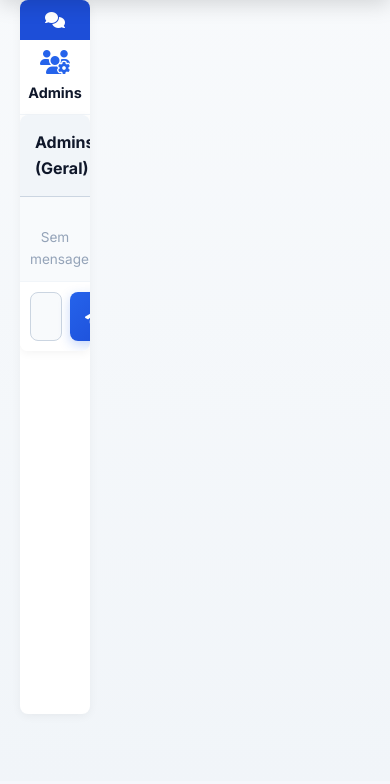
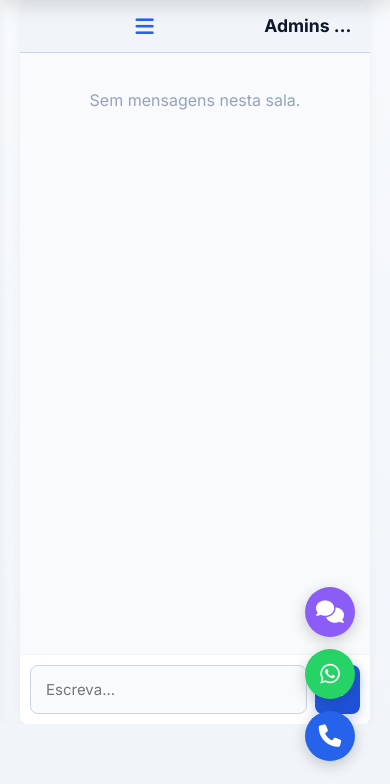
Before and after one commit to melphystec-eng/sistem-alfaiataria, a Flask app: page /admin/chat in a window 390 px wide; the page is wider, and only the part inside the window is pictured. Shown: the part 63-847 px from the top of that part. Before the commit the page ends 778 px from the top of that part, so only its background shows below. Run offline with Flask 3, Linux system fonts and the light colour scheme; the visitor is signed in with stand-in values (Sample User, id 1); data that the repository does not hold is empty; parts of the project's set-up code (start-up, migrations or seed data) failed here and were passed over; some libraries are stand-ins or nearby versions.

Commit message:
Chat admi

```diff
--- a/templates/admin_chat.html
+++ b/templates/admin_chat.html
@@ -1,21 +1,20 @@
-<style>
-  .fab-container { display: none !important; }
-</style>
 {% extends "base.html" %}
 {% block title %}Chat - Administração{% endblock %}
 
 {% block content %}
 <style>
-  /* Estrutura base */
+  /* ================= LAYOUT PARA PC ================= */
   .admin-chat-layout {
     display: flex;
     gap: 15px;
-    height: calc(100vh - 120px);
+    height: calc(100vh - 130px);
+    position: relative;
+    overflow: hidden;
   }
 
-  /* Barra lateral (Lista de Conversas) */
+  /* Barra Lateral (Lista) */
   .chat-sidebar {
-    width: 280px;
+    width: 260px;
     background: white;
     border-radius: 12px;
     box-shadow: 0 2px 10px rgba(0,0,0,0.05);
@@ -23,9 +22,10 @@
     flex-direction: column;
     overflow: hidden;
     flex-shrink: 0;
+    transition: transform 0.3s ease;
   }
 
-  /* Área Principal (Mensagens) */
+  /* Área Principal (Chat) */
   .chat-main {
     flex: 1;
     background: white;
@@ -34,85 +34,130 @@
     display: flex;
     flex-direction: column;
     overflow: hidden;
-    min-width: 0; /* Impede que o chat esmague a barra lateral */
+    min-width: 0; /* Impede que o texto estique o chat */
   }
 
-  /* --- RESPONSIVIDADE (TELEMÓVEL) --- */
+  /* Botão de abrir/fechar lista (Só visível no telemóvel) */
+  .btn-toggle-sidebar {
+    display: none;
+    background: transparent;
+    border: none;
+    color: var(--azul);
+    font-size: 1.3rem;
+    padding: 0 10px 0 0;
+    margin: 0;
+    box-shadow: none;
+    min-height: auto;
+    cursor: pointer;
+  }
+
+  /* Fundo escuro quando a gaveta abre no telemóvel */
+  .overlay-sidebar {
+    display: none;
+    position: fixed;
+    top: 0; left: 0; width: 100vw; height: 100vh;
+    background: rgba(0,0,0,0.5);
+    z-index: 99;
+  }
+
+  /* ================= LAYOUT PARA TELEMÓVEL ================= */
   @media (max-width: 768px) {
     .admin-chat-layout {
-      height: calc(100vh - 130px);
-      gap: 8px; /* Espaço pequeno entre a lista e o chat */
+      height: calc(100vh - 120px);
+      gap: 0;
     }
 
-    /* A LISTA FICA MUITO MAIS FINA NO TELEMÓVEL */
+    /* A barra lateral esconde-se fora do ecrã */
     .chat-sidebar {
-      width: 70px;
-      border-radius: 8px;
+      position: absolute;
+      top: 0; left: 0;
+      width: 260px;
+      height: 100%;
+      z-index: 100;
+      transform: translateX(-100%); /* Escondida para a esquerda */
+      border-radius: 0 12px 12px 0;
     }
 
-    .chat-sidebar h3 { font-size: 0.9rem; margin: 0; } /* Título mais pequeno */
-    .sala-item { padding: 10px 5px !important; flex-direction: column; text-align: center; gap: 5px !important; }
-    .sala-item i { font-size: 1.5rem !important; margin-bottom: 2px; }
-    .sala-item b { font-size: 0.7rem; }
-    .sala-item small { display: none; } /* Esconde o número da sala para não quebrar */
+    /* Quando tem a classe .aberto, aparece */
+    .chat-sidebar.aberto {
+      transform: translateX(0);
+    }
+
+    .overlay-sidebar.show {
+      display: block;
+    }
+
+    .btn-toggle-sidebar {
+      display: block;
+    }
 
     .chat-main {
       border-radius: 8px;
     }
+  }
 
-    .msg-balao { max-width: 90% !important; font-size: 0.9rem !important; }
-  }
+  .sala-item:hover { background: #f1f5f9 !important; }
 </style>
 
 <div class="admin-chat-layout">
 
+  <!-- Fundo escuro -->
+  <div class="overlay-sidebar" id="overlay" onclick="toggleSidebar()"></div>
+
   <!-- Barra Lateral de Conversas -->
-  <div class="chat-sidebar">
-    <div style="padding: 12px; background: var(--azul-esc); color: white; text-align: center;">
-      <h3 style="margin: 0; font-size: 1rem;"><i class="fa-solid fa-comments"></i></h3>
+  <div class="chat-sidebar" id="sidebar">
+    <div style="padding: 15px; background: var(--azul-esc); color: white;">
+      <h3 style="margin: 0; font-size: 1.1rem;"><i class="fa-solid fa-comments"></i> Conversas</h3>
     </div>
 
     <div style="overflow-y: auto; flex: 1;">
       <!-- Sala Geral -->
-      <div onclick="mudarSala('geral_admins', 'Admins (Geral)')" class="sala-item" data-sala="geral_admins" style="padding: 15px 10px; border-bottom: 1px solid var(--cinza-100); cursor: pointer; display: flex; align-items: center; gap: 10px;">
+      <div onclick="mudarSala('geral_admins', 'Admins (Geral)')" class="sala-item" data-sala="geral_admins" style="padding: 12px 15px; border-bottom: 1px solid var(--cinza-100); cursor: pointer; display: flex; align-items: center; gap: 10px;">
         <i class="fa-solid fa-users-gear" style="color: var(--azul); font-size: 1.2rem;"></i>
         <div>
-          <b style="display: block; color: var(--preto); font-size: 0.9rem;">Admins</b>
-          <small style="color: var(--cinza-500); font-size: 0.7rem;">Geral</small>
+          <b style="display: block; color: var(--preto); font-size: 0.9rem;">Admins (Geral)</b>
+          <small style="color: var(--cinza-500); font-size: 0.75rem;">Conversa interna</small>
         </div>
       </div>
-            <!-- Salas dos Clientes -->
+
+      <!-- Salas dos Clientes -->
       {% for s in salas_clientes %}
       <div onclick="mudarSala('{{ s.sala }}', '{{ s.nome }}')" class="sala-item" data-sala="{{ s.sala }}"
-           style="padding: 12px 10px; border-bottom: 1px solid var(--cinza-100); cursor: pointer; display: flex; align-items: center; gap: 10px;
+           style="padding: 12px 15px; border-bottom: 1px solid var(--cinza-100); cursor: pointer; display: flex; align-items: center; gap: 10px;
                   {% if s.tem_nova %}background: #fee2e2; border-left: 4px solid #ef4444;{% else %}border-left: 4px solid transparent;{% endif %}">
 
         <div style="position: relative;">
           <i class="fa-solid fa-user" style="color: {% if s.tem_nova %}#ef4444{% else %}var(--cinza-500){% endif %}; font-size: 1.2rem;"></i>
           {% if s.tem_nova %}
-            <!-- Bolinha vermelha de aviso -->
             <span style="position: absolute; top: -2px; right: -4px; width: 10px; height: 10px; background: #ef4444; border-radius: 50%; border: 2px solid white;"></span>
           {% endif %}
         </div>
 
         <div style="overflow: hidden; flex: 1;">
-          <b style="display: block; color: {% if s.tem_nova %}#b91c1c{% else %}var(--preto){% endif %}; font-size: 0.85rem; white-space: nowrap; overflow: hidden; text-overflow: ellipsis;">
+          <b style="display: block; color: {% if s.tem_nova %}#b91c1c{% else %}var(--preto){% endif %}; font-size: 0.9rem; white-space: nowrap; overflow: hidden; text-overflow: ellipsis;">
             {{ s.nome }}
           </b>
-          <small style="color: var(--cinza-500); font-size: 0.65rem; display: block; white-space: nowrap; overflow: hidden; text-overflow: ellipsis;">
-            {% if s.tem_nova %}<b>Nova mensagem!</b>{% else %}{{ s.ultima_msg[:15] }}...{% endif %}
+          <small style="color: var(--cinza-500); font-size: 0.75rem; display: block; white-space: nowrap; overflow: hidden; text-overflow: ellipsis;">
+            {% if s.tem_nova %}<b>Nova mensagem!</b>{% else %}{{ s.ultima_msg[:20] }}{% if s.ultima_msg|length > 20 %}...{% endif %}{% endif %}
           </small>
         </div>
       </div>
       {% endfor %}
+    </div>
+  </div>
 
   <!-- Área Principal do Chat -->
   <div class="chat-main">
-    <div style="padding: 15px; background: var(--cinza-100); border-bottom: 1px solid var(--cinza-300);">
-      <h3 id="titulo-sala" style="margin: 0; color: var(--preto); font-size: 1rem;">Admins (Geral)</h3>
+    <div style="padding: 12px 15px; background: var(--cinza-100); border-bottom: 1px solid var(--cinza-300); display: flex; align-items: center;">
+      <!-- Botão de abrir lista (telemóvel) -->
+      <button class="btn-toggle-sidebar" onclick="toggleSidebar()">
+        <i class="fa-solid fa-bars"></i>
+      </button>
+
+      <h3 id="titulo-sala" style="margin: 0; color: var(--preto); font-size: 1.1rem; white-space: nowrap; overflow: hidden; text-overflow: ellipsis;">Admins (Geral)</h3>
     </div>
 
-    <div id="admin-chat-box" style="flex: 1; padding: 10px; overflow-y: auto; background: #f8fafc; display: flex; flex-direction: column; gap: 10px;">
+    <div id="admin-chat-box" style="flex: 1; padding: 15px; overflow-y: auto; background: #f8fafc; display: flex; flex-direction: column; gap: 10px;">
       <!-- Mensagens -->
     </div>
 
@@ -129,30 +174,38 @@ let salaAtual = 'geral_admins';
 const chatBox = document.getElementById('admin-chat-box');
 const input = document.getElementById('admin-chat-input');
 const titulo = document.getElementById('titulo-sala');
+const sidebar = document.getElementById('sidebar');
+const overlay = document.getElementById('overlay');
+
+function toggleSidebar() {
+  sidebar.classList.toggle('aberto');
+  overlay.classList.toggle('show');
+}
 
 function mudarSala(novaSala, novoTitulo) {
   salaAtual = novaSala;
   titulo.innerText = novoTitulo;
 
-  // Limpa os destaques visuais de TODAS as salas
+  // Limpa destaques
   document.querySelectorAll('.sala-item').forEach(el => {
     if (el.dataset.sala === novaSala) {
-      // Esta é a sala selecionada: Fica azul clara e sem aviso
       el.style.background = '#e0f2fe';
       el.style.borderLeft = '4px solid var(--azul)';
-
-      // Remove a bolinha vermelha se existir
       const bolinha = el.querySelector('span');
       if(bolinha) bolinha.style.display = 'none';
-
     } else {
-      // As outras salas ficam normais
       el.style.background = 'transparent';
       el.style.borderLeft = '4px solid transparent';
     }
   });
 
   chatBox.innerHTML = '';
+
+  // Fecha a gaveta no telemóvel
+  if (window.innerWidth <= 768 && sidebar.classList.contains('aberto')) {
+    toggleSidebar();
+  }
+
   carregarMensagensAdmin();
 }
 
@@ -164,12 +217,12 @@ function criarBalao(msg, meuTipo) {
   const radius = isMeu ? '15px 15px 0 15px' : '15px 15px 15px 0';
 
   return `
-    <div class="msg-balao" style="display: flex; flex-direction: column; align-items: ${alinhamento}; max-width: 85%; align-self: ${alinhamento};">
-      ${!isMeu ? `<small style="color: var(--cinza-500); margin-bottom: 2px; font-size: 0.7rem;">${msg.nome}</small>` : ''}
-      <div style="background: ${corFundo}; color: ${corTexto}; padding: 8px 12px; border-radius: ${radius}; box-shadow: 0 1px 2px rgba(0,0,0,0.1); font-size: 0.9rem; word-break: break-word;">
+    <div style="display: flex; flex-direction: column; align-items: ${alinhamento}; max-width: 85%; align-self: ${alinhamento};">
+      ${!isMeu ? `<small style="color: var(--cinza-500); margin-bottom: 2px; font-size: 0.75rem;">${msg.nome}</small>` : ''}
+      <div style="background: ${corFundo}; color: ${corTexto}; padding: 10px 15px; border-radius: ${radius}; box-shadow: 0 1px 2px rgba(0,0,0,0.1); font-size: 0.95rem; word-break: break-word; overflow-wrap: break-word;">
         ${msg.mensagem}
       </div>
-      <small style="color: var(--cinza-500); font-size: 0.6rem; margin-top: 4px;">${msg.hora}</small>
+      <small style="color: var(--cinza-500); font-size: 0.65rem; margin-top: 4px;">${msg.hora}</small>
     </div>
   `;
 }
@@ -186,7 +239,7 @@ async function carregarMensagensAdmin() {
       const ultimoId = data.mensagens[data.mensagens.length - 1].id;
       localStorage.setItem('chat_last_id_admin', ultimoId);
     } else {
-      chatBox.innerHTML = '<div style="text-align:center; color: #94a3b8; margin-top: 20px; font-size: 0.85rem;">Sem mensagens.</div>';
+      chatBox.innerHTML = '<div style="text-align:center; color: #94a3b8; margin-top: 20px;">Sem mensagens nesta sala.</div>';
     }
   } catch (e) {}
 }
```
